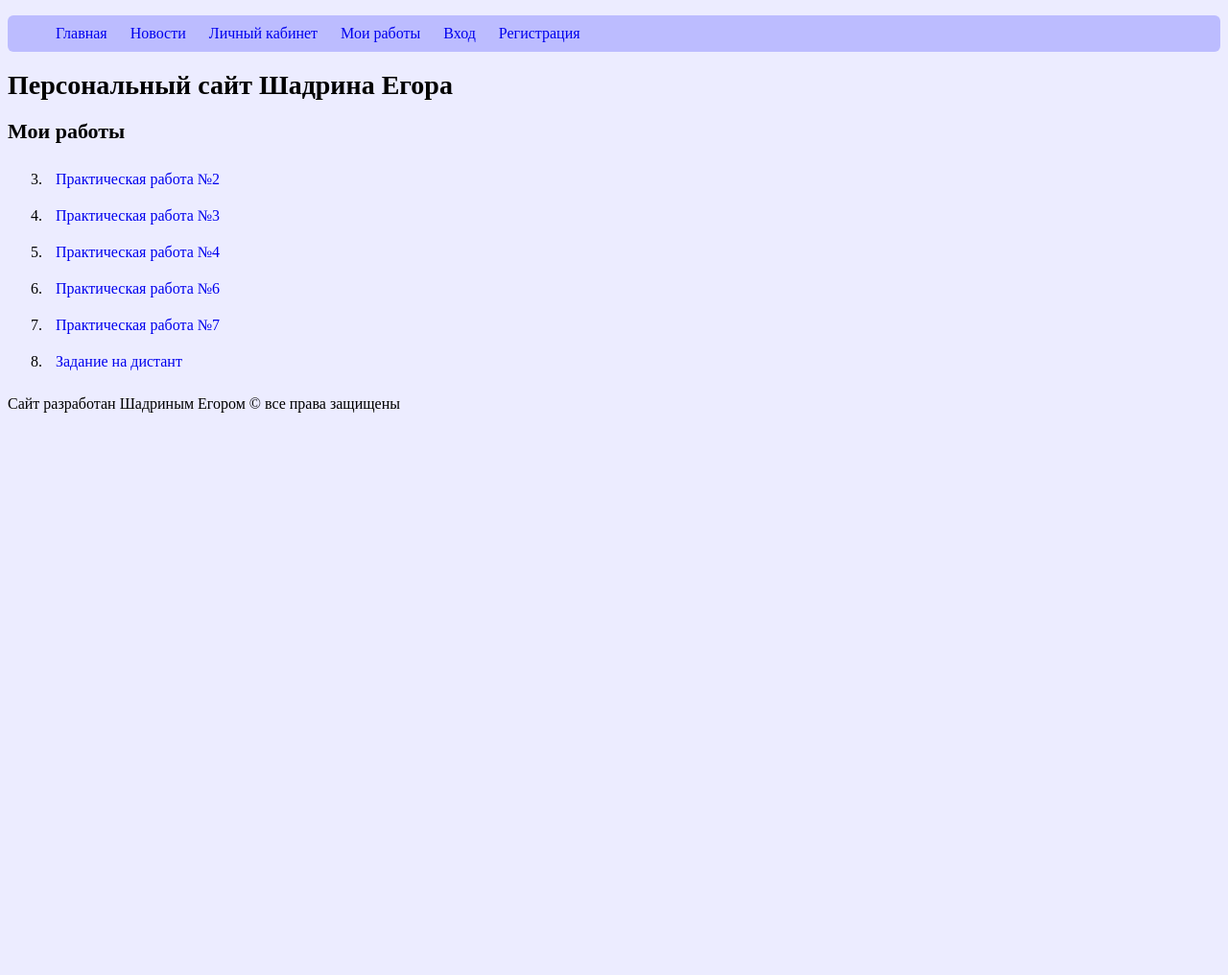
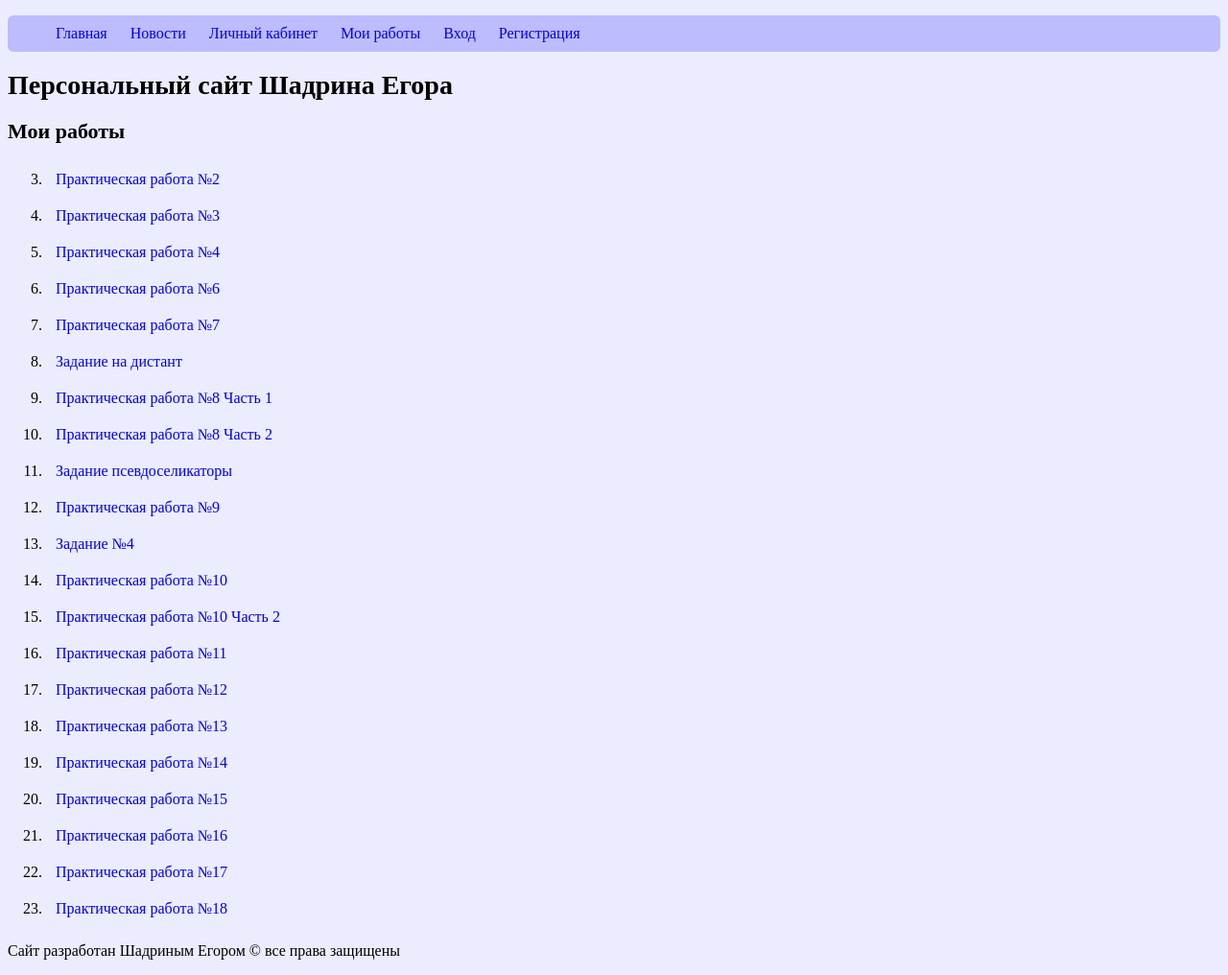
Before and after one commit to Egorik228123/mdk_08_01, a plain HTML site: page pages/works/work.html in a window 1280 px wide. Shown: the whole page at 96% size. Before the commit the page ends 800 px from the top, so only its background shows below. Drawn offline with Linux system fonts and the light colour scheme; a web font is replaced by a local one.

Commit message:
Add files via upload

```diff
--- a/pages/works/work.html
+++ b/pages/works/work.html
@@ -30,6 +30,21 @@
             <li><a href="pr6/pr6.html">Практическая работа №6</a></li>
             <li><a href="pr7/index.html">Практическая работа №7</a></li>
             <li><a href="task23.03/index.html">Задание на дистант</a></li>
+            <li><a href="pr8/part1/index.html">Практическая работа №8 Часть 1</a></li>
+            <li><a href="pr8/part2/index.html">Практическая работа №8 Часть 2</a></li>
+            <li><a href="psevdoselikatori/index.html">Задание псевдоселикаторы</a></li>
+            <li><a href="pr9/index.html">Практическая работа №9</a></li>
+            <li><a href="task06.04/index.html">Задание №4</a></li>
+            <li><a href="pr10/index.html">Практическая работа №10</a></li>
+            <li><a href="pr10 part2/index.html">Практическая работа №10 Часть 2</a></li>
+            <li><a href="pr11/index.html">Практическая работа №11</a></li>
+            <li><a href="pr12/index.html">Практическая работа №12</a></li>
+            <li><a href="pr13/index.html">Практическая работа №13</a></li>
+            <li><a href="pr14/index.html">Практическая работа №14</a></li>
+            <li><a href="pr15/index.html">Практическая работа №15</a></li>
+            <li><a href="pr16/index.html">Практическая работа №16</a></li>
+            <li><a href="pr17/index.html">Практическая работа №17</a></li>
+            <li><a href="pr18/index.html">Практическая работа №18</a></li>
         </ol>
     </main>
     <footer>
```
